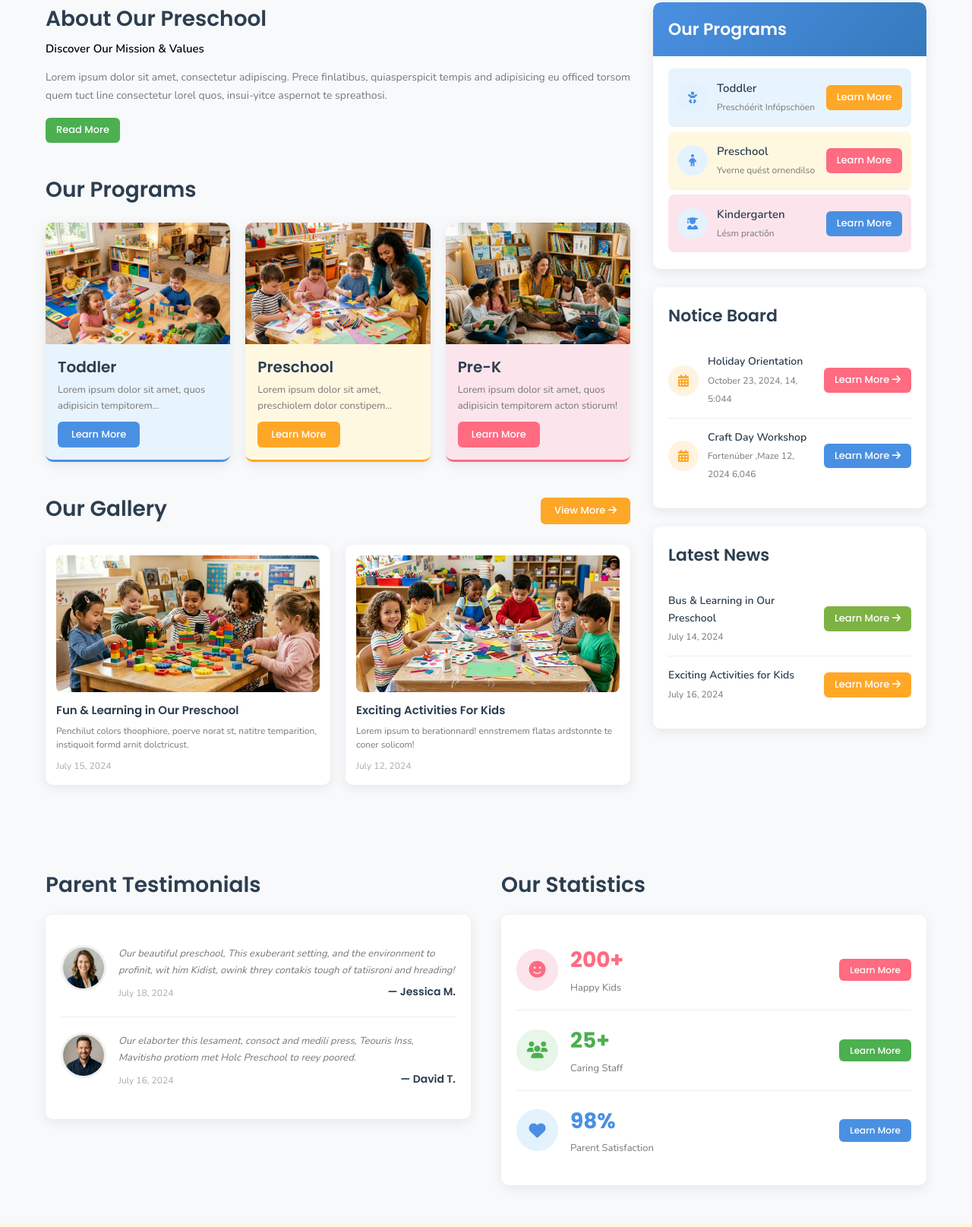
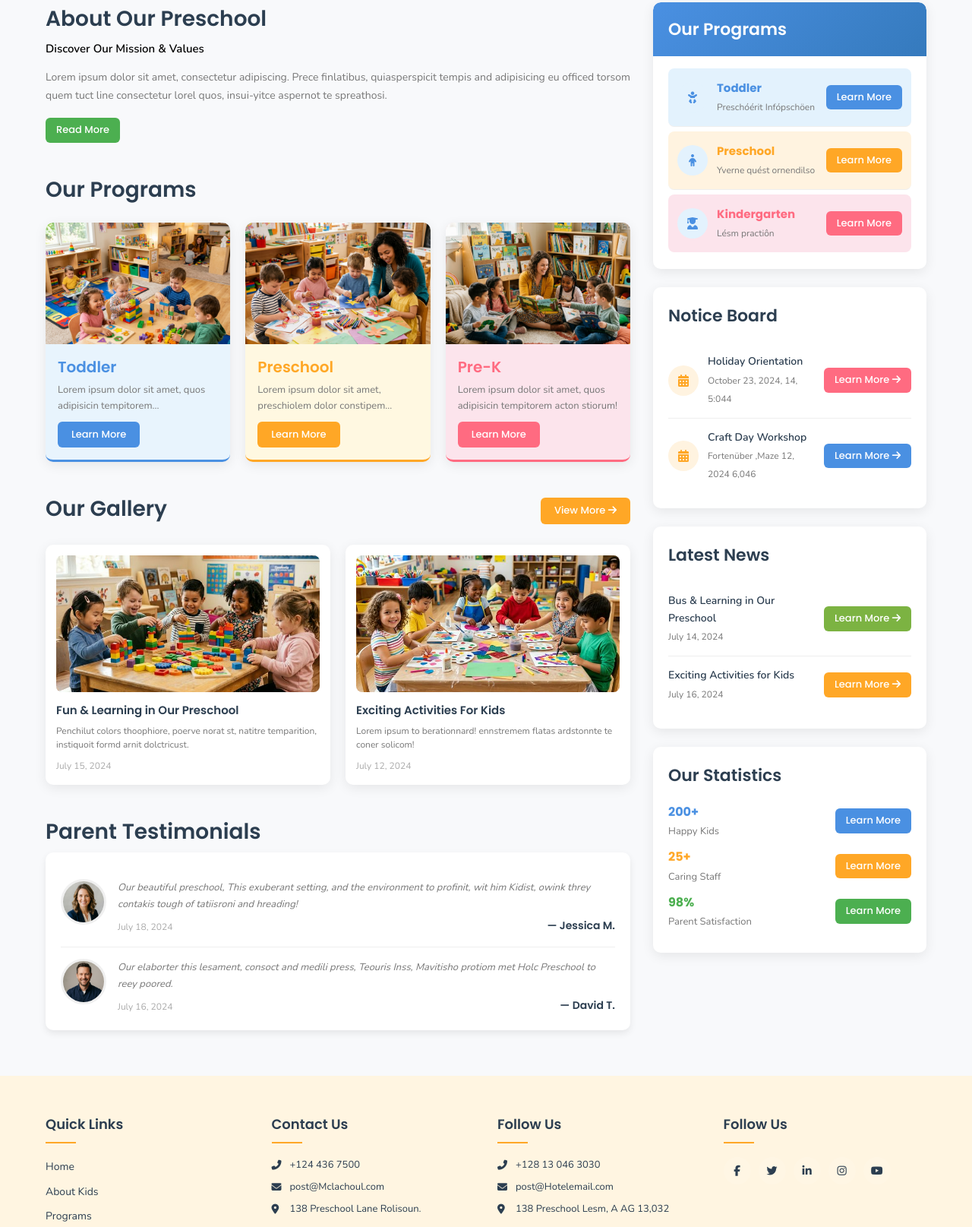
Before and after one commit to Gopeeshwar-Kotyada/preschool-website, a plain HTML site: page index.html in a window 1280 px wide. Shown: the part 779-2394 px from the top of the page at 76% size. Drawn offline with nearby package versions, Linux system fonts and the light colour scheme.

Commit message:
Final fix: sidebar color mapping and testimonials layout corrected

```diff
--- a/index.html
+++ b/index.html
@@ -158,7 +158,7 @@
                             <div class="program-card-img">
                                 <img src="images/toddler_program.png" alt="Toddler Program">
                             </div>
-                            <h3 class="program-card-title">Toddler</h3>
+                            <h3 class="program-card-title toddler">Toddler</h3>
                             <p class="program-card-text">Lorem ipsum dolor sit amet, quos adipisicin tempitorem...</p>
                             <a href="#" class="btn btn-blue btn-sm">Learn More</a>
                         </div>
@@ -166,7 +166,7 @@
                             <div class="program-card-img">
                                 <img src="images/preschool_program.png" alt="Preschool Program">
                             </div>
-                            <h3 class="program-card-title">Preschool</h3>
+                            <h3 class="program-card-title preschool">Preschool</h3>
                             <p class="program-card-text">Lorem ipsum dolor sit amet, preschiolem dolor constipem...</p>
                             <a href="#" class="btn btn-orange btn-sm">Learn More</a>
                         </div>
@@ -174,7 +174,7 @@
                             <div class="program-card-img">
                                 <img src="images/prek_program.png" alt="Pre-K Program">
                             </div>
-                            <h3 class="program-card-title">Pre-K</h3>
+                            <h3 class="program-card-title prek">Pre-K</h3>
                             <p class="program-card-text">Lorem ipsum dolor sit amet, quos adipisicin tempitorem acton
                                 stiorum!</p>
                             <a href="#" class="btn btn-pink btn-sm">Learn More</a>
@@ -204,6 +204,37 @@
                         </div>
                     </div>
                 </section>
+
+                <!-- PARENT TESTIMONIALS -->
+                <section class="testimonials-section" id="testimonials" style="margin-top: 40px; margin-bottom: 20px;">
+                    <h2 class="section-title">Parent Testimonials</h2>
+                    <div class="testimonials">
+                        <div class="testimonial-card">
+                            <div class="testimonial-avatar">
+                                <img src="images/avatar_woman.png" alt="Jessica M.">
+                            </div>
+                            <div class="testimonial-content">
+                                <p>Our beautiful preschool, This exuberant setting, and the environment to profinit, wit
+                                    him
+                                    Kidist, owink threy contakis tough of tatiisroni and hreading!</p>
+                                <span class="testimonial-date">July 18, 2024</span>
+                                <span class="testimonial-name">— Jessica M.</span>
+                            </div>
+                        </div>
+                        <div class="testimonial-card">
+                            <div class="testimonial-avatar">
+                                <img src="images/avatar_man.png" alt="David T.">
+                            </div>
+                            <div class="testimonial-content">
+                                <p>Our elaborter this lesament, consoct and medili press, Teouris Inss, Mavitisho
+                                    protiom
+                                    met Holc Preschool to reey poored.</p>
+                                <span class="testimonial-date">July 16, 2024</span>
+                                <span class="testimonial-name">— David T.</span>
+                            </div>
+                        </div>
+                    </div>
+                </section>
             </div>
 
             <!-- RIGHT COLUMN / SIDEBAR -->
@@ -213,29 +244,29 @@
                 <div class="sidebar-card sidebar-programs">
                     <h3 class="sidebar-title">Our Programs</h3>
                     <ul class="sidebar-program-list">
-                        <li>
+                        <li class="sidebar-item toddler">
                             <div class="sidebar-program-icon"><i class="fas fa-baby"></i></div>
                             <div class="sidebar-program-info">
-                                <strong>Toddler</strong>
+                                <h4 class="title" style="margin:0; font-size:15px;">Toddler</h4>
                                 <span>Preschóérit Infópschöen</span>
                             </div>
-                            <a href="#" class="btn btn-pink btn-xs">Learn More</a>
+                            <button class="learn-btn btn btn-xs">Learn More</button>
                         </li>
-                        <li>
+                        <li class="sidebar-item preschool">
                             <div class="sidebar-program-icon"><i class="fas fa-child"></i></div>
                             <div class="sidebar-program-info">
-                                <strong>Preschool</strong>
+                                <h4 class="title" style="margin:0; font-size:15px;">Preschool</h4>
                                 <span>Yverne quést ornendilso</span>
                             </div>
-                            <a href="#" class="btn btn-blue btn-xs">Learn More</a>
+                            <button class="learn-btn btn btn-xs">Learn More</button>
                         </li>
-                        <li>
+                        <li class="sidebar-item kindergarten">
                             <div class="sidebar-program-icon"><i class="fas fa-user-graduate"></i></div>
                             <div class="sidebar-program-info">
-                                <strong>Kindergarten</strong>
+                                <h4 class="title" style="margin:0; font-size:15px;">Kindergarten</h4>
                                 <span>Lésm practiôn</span>
                             </div>
-                            <a href="#" class="btn btn-green btn-xs">Learn More</a>
+                            <button class="learn-btn btn btn-xs">Learn More</button>
                         </li>
                     </ul>
                 </div>
@@ -279,75 +310,36 @@
                         <a href="#" class="btn btn-blue btn-xs">Learn More <i class="fas fa-arrow-right"></i></a>
                     </div>
                 </div>
+                <!-- STATISTICS -->
+                <div class="sidebar-card sidebar-statistics">
+                    <h3 class="sidebar-title-dark">Our Statistics</h3>
+                    <div class="stat-item">
+                        <div class="stat-info">
+                            <h3 class="stat-blue">200+</h3>
+                            <span class="stat-label">Happy Kids</span>
                         </div>
+                        <a href="#" class="btn btn-blue btn-xs">Learn More</a>
                     </div>
+                    <div class="stat-item">
+                        <div class="stat-info">
+                            <h3 class="stat-yellow">25+</h3>
+                            <span class="stat-label">Caring Staff</span>
                         </div>
-
-    <!-- ==================== TESTIMONIALS + STATISTICS ==================== -->
-    <section class="testimonials-stats">
-        <div class="container testimonials-stats-grid">
-
-            <!-- TESTIMONIALS -->
-            <div class="testimonials-section">
-                <h2 class="section-title">Parent Testimonials</h2>
-                <div class="ts-box">
-                    <div class="testimonial-card">
-                        <div class="testimonial-avatar">
-                            <img src="images/avatar_woman.png" alt="Jessica M.">
+                        <a href="#" class="btn btn-orange btn-xs">Learn More</a>
                     </div>
-                        <div class="testimonial-content">
-                            <p>Our beautiful preschool, This exuberant setting, and the environment to profinit, wit him
-                                Kidist, owink threy contakis tough of tatiisroni and hreading!</p>
-                            <span class="testimonial-date">July 18, 2024</span>
-                            <span class="testimonial-name">— Jessica M.</span>
+                    <div class="stat-item">
+                        <div class="stat-info">
+                            <h3 class="stat-green">98%</h3>
+                            <span class="stat-label">Parent Satisfaction</span>
                         </div>
+                        <a href="#" class="btn btn-green btn-xs">Learn More</a>
                     </div>
-                    <div class="testimonial-card">
-                        <div class="testimonial-avatar">
-                            <img src="images/avatar_man.png" alt="David T.">
-                        </div>
-                        <div class="testimonial-content">
-                            <p>Our elaborter this lesament, consoct and medili press, Teouris Inss, Mavitisho protiom
-                                met Holc Preschool to reey poored.</p>
-                            <span class="testimonial-date">July 16, 2024</span>
-                            <span class="testimonial-name">— David T.</span>
                 </div>
             </div>
         </div>
     </div>
 
-            <!-- STATISTICS -->
-            <div class="statistics-section">
-                <h2 class="section-title">Our Statistics</h2>
-                <div class="ts-box">
-                    <div class="stat-card">
-                        <div class="stat-icon stat-icon-pink"><i class="fas fa-smile"></i></div>
-                        <div class="stat-info">
-                            <span class="stat-number stat-num-pink">200+</span>
-                            <span class="stat-label">Happy Kids</span>
-                        </div>
-                        <a href="#" class="btn btn-pink btn-xs">Learn More</a>
-                    </div>
-                    <div class="stat-card">
-                        <div class="stat-icon stat-icon-green"><i class="fas fa-users"></i></div>
-                        <div class="stat-info">
-                            <span class="stat-number stat-num-green">25+</span>
-                            <span class="stat-label">Caring Staff</span>
-                        </div>
-                        <a href="#" class="btn btn-green btn-xs">Learn More</a>
-                    </div>
-                    <div class="stat-card">
-                        <div class="stat-icon stat-icon-blue"><i class="fas fa-heart"></i></div>
-                        <div class="stat-info">
-                            <span class="stat-number stat-num-blue">98%</span>
-                            <span class="stat-label">Parent Satisfaction</span>
-                        </div>
-                        <a href="#" class="btn btn-blue btn-xs">Learn More</a>
-                    </div>
-                </div>
-            </div>
-        </div>
-    </section>
+
 
     <!-- ==================== FOOTER ==================== -->
     <footer class="footer" id="footer">
--- a/style.css
+++ b/style.css
@@ -862,14 +862,20 @@ img {
 
 /* Testimonials */
 .testimonial-card {
-    display: flex;
-    gap: 16px;
-    padding: 20px 0;
-    border-bottom: 1px solid #eee;
+    background: transparent !important;
+    padding: 15px 0 !important;
+    border-radius: 0 !important;
+    box-shadow: none !important;
+    width: 100% !important;
+    display: flex !important;
+    align-items: flex-start !important;
+    gap: 15px !important;
+    border-bottom: 1px solid #eee !important;
 }
 
 .testimonial-card:last-child {
-    border-bottom: none;
+    border-bottom: none !important;
+    padding-bottom: 0 !important;
 }
 
 .testimonial-avatar {
@@ -913,8 +919,10 @@ img {
 .stat-card {
     display: flex;
     align-items: center;
-    gap: 16px;
-    padding: 18px 0;
+    justify-content: space-between;
+    gap: 10px;
+    padding: 10px 0;
+    margin-bottom: 12px;
     border-bottom: 1px solid #eee;
 }
 
@@ -1376,20 +1384,7 @@ img {
     box-shadow: 0 4px 10px rgba(0, 0, 0, 0.15) !important;
 }
 
-/* 1. Toddler (Right Sidebar) -> #FFA726 (Orange) */
-.sidebar-programs .sidebar-program-list li:nth-child(1) .btn {
-    background: #FFA726 !important;
-}
-
-/* 2. Preschool (Right Sidebar) -> #FF6B81 (Pink) */
-.sidebar-programs .sidebar-program-list li:nth-child(2) .btn {
-    background: #FF6B81 !important;
-}
-
-/* 3. Kindergarten (Right Sidebar) -> #4A90E2 (Blue) */
-.sidebar-programs .sidebar-program-list li:nth-child(3) .btn {
-    background: #4A90E2 !important;
-}
+
 
 /* 4. Notice Board Buttons */
 .sidebar-notice .notice-item:nth-of-type(1) .btn {
@@ -1460,3 +1455,127 @@ img {
 .logo-s {
     color: #FFA726;
 }
+
+/* ============================================================
+   FEEDBACK: TYPOGRAPHY, STATS, & TESTIMONIALS SIZING
+   ============================================================ */
+.program-card-title,
+.sidebar-program-info strong {
+    color: #2C3E50 !important;
+    font-weight: 600 !important;
+}
+
+.statistics-section .ts-box {
+    padding: 15px !important;
+    border-radius: 10px !important;
+}
+
+.stat-1 {
+    color: #4A90E2 !important;
+}
+
+.stat-2 {
+    color: #FFA726 !important;
+}
+
+.stat-3 {
+    color: #4CAF50 !important;
+}
+
+.testimonials-section .ts-box {
+    padding: 20px !important;
+}
+
+/* NEW RESTRUCTURED LAYOUT & COLORS */
+
+/* Testimonials Stack Container */
+.testimonials {
+    display: flex !important;
+    flex-direction: column !important;
+    background: #ffffff !important;
+    padding: 20px !important;
+    border-radius: 10px !important;
+    box-shadow: 0 4px 10px rgba(0, 0, 0, 0.08) !important;
+    gap: 0 !important;
+}
+
+/* Compact Statistics */
+.stat-item {
+    display: flex;
+    align-items: center;
+    justify-content: space-between;
+    margin-bottom: 10px;
+}
+
+.stat-item h3 {
+    font-size: 16px;
+    margin: 0;
+}
+
+.stat-blue {
+    color: #4A90E2 !important;
+}
+
+.stat-yellow {
+    color: #FFA726 !important;
+}
+
+.stat-green {
+    color: #4CAF50 !important;
+}
+
+/* Program Text Colors LEFT SIDE */
+.program-card .toddler {
+    color: #4A90E2 !important;
+}
+
+.program-card .preschool {
+    color: #FFA726 !important;
+}
+
+.program-card .prek {
+    color: #FF6B81 !important;
+}
+
+/* Program Strict Colors RIGHT SIDE */
+/* TODDLER */
+.sidebar-item.toddler {
+    background-color: #E3F2FD !important;
+}
+
+.sidebar-item.toddler .title {
+    color: #4A90E2 !important;
+}
+
+.sidebar-item.toddler .learn-btn {
+    background-color: #4A90E2 !important;
+    color: #ffffff !important;
+}
+
+/* PRESCHOOL */
+.sidebar-item.preschool {
+    background-color: #FFF3E0 !important;
+}
+
+.sidebar-item.preschool .title {
+    color: #FFA726 !important;
+}
+
+.sidebar-item.preschool .learn-btn {
+    background-color: #FFA726 !important;
+    color: #ffffff !important;
+}
+
+/* KINDERGARTEN */
+.sidebar-item.kindergarten {
+    background-color: #FCE4EC !important;
+}
+
+.sidebar-item.kindergarten .title {
+    color: #FF6B81 !important;
+}
+
+.sidebar-item.kindergarten .learn-btn {
+    background-color: #FF6B81 !important;
+    color: #ffffff !important;
+}
```
Lines whose indentation alone changed are shown as unchanged.
